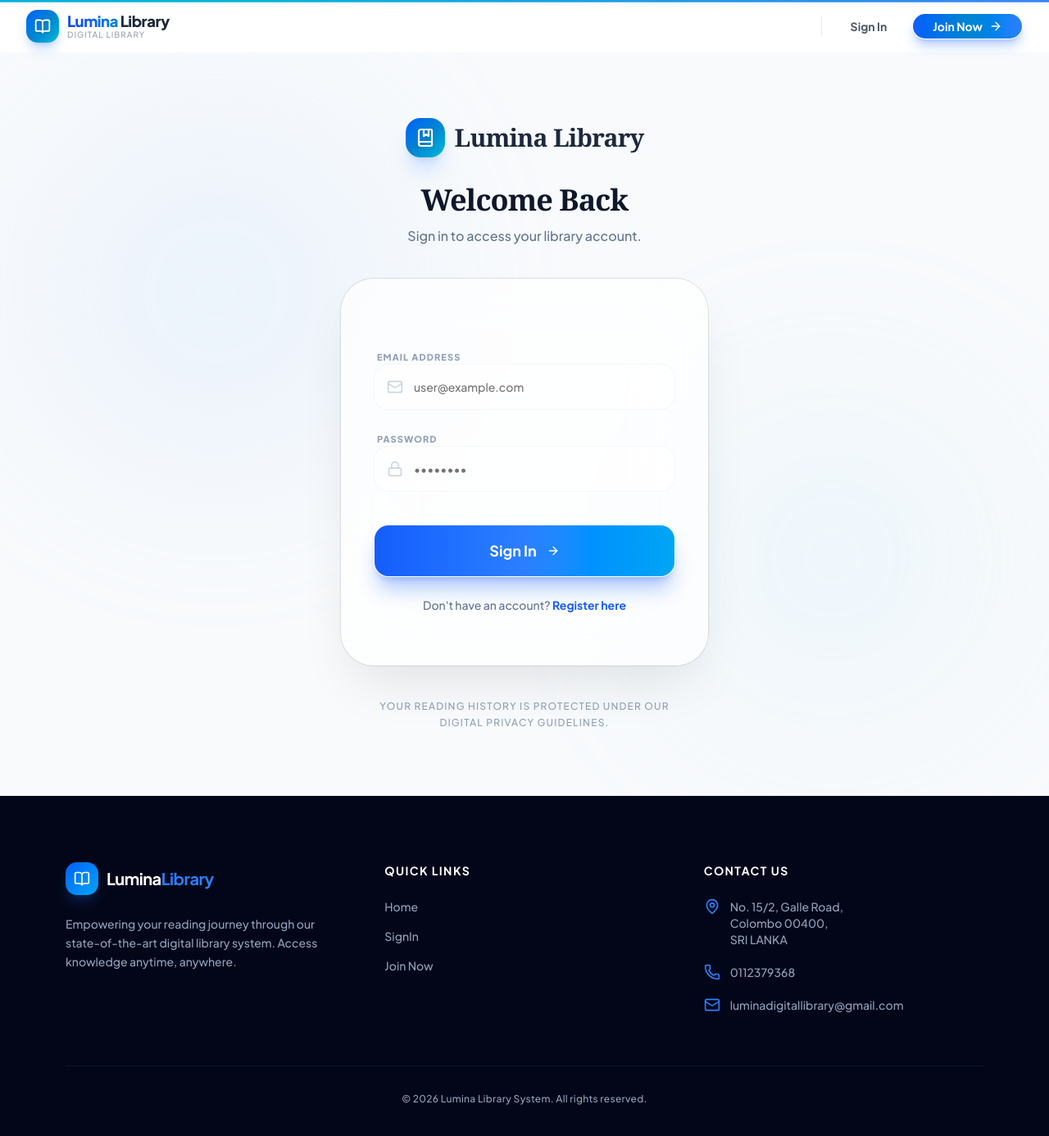
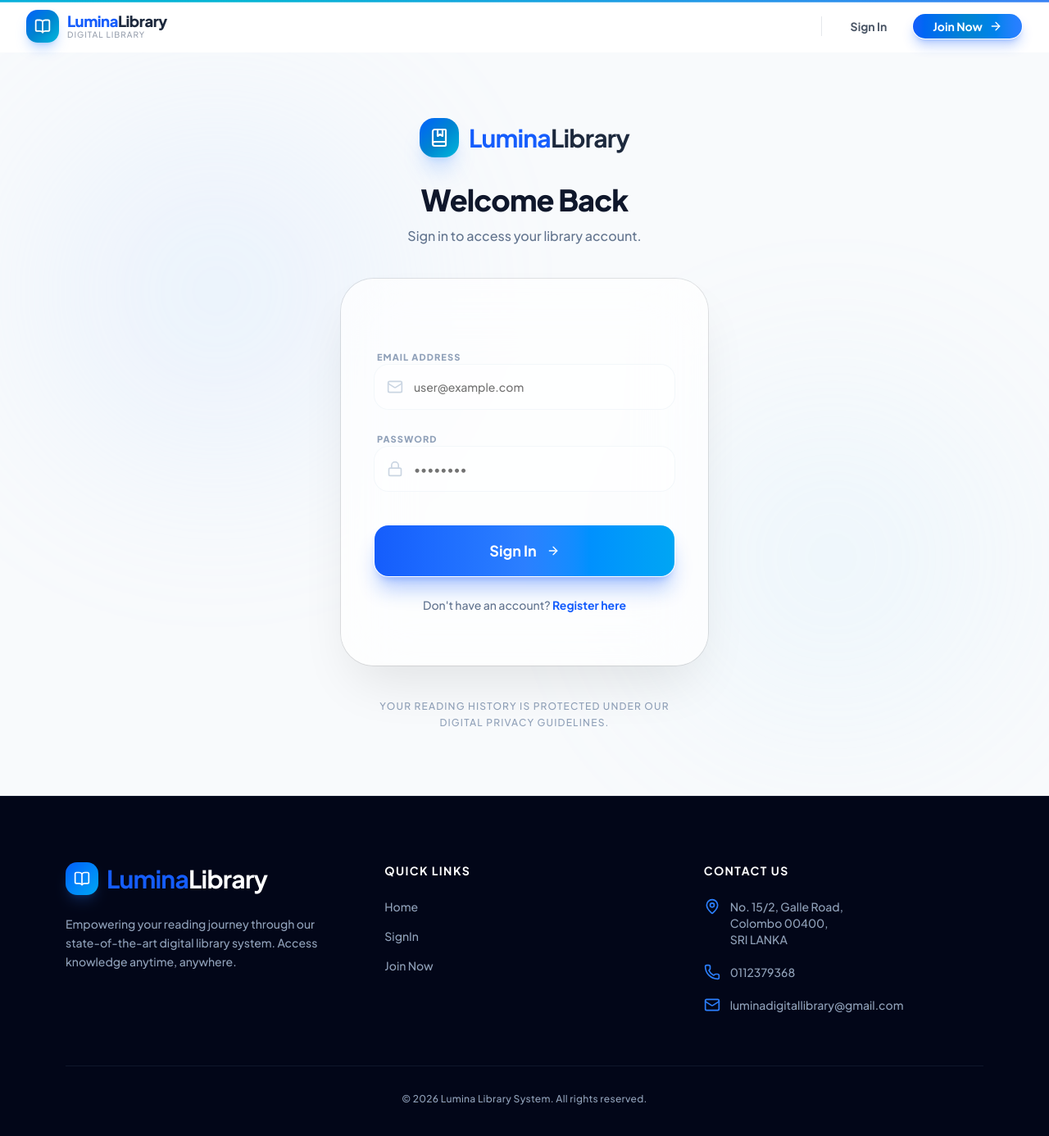
Before and after one commit to Bhanu-9618/Enterprise-Book-Borrowing-System-Frontend, a Next.js app: page /auth/signin in a window 1280 px wide. Shown: the top 1386 px of the page at 82% size. Built offline with nearby package versions, Linux system fonts and the light colour scheme.

Commit message:
Change font and colors

```diff
--- a/src/app/(pages)/auth/signin/page.tsx
+++ b/src/app/(pages)/auth/signin/page.tsx
@@ -89,11 +89,12 @@ export default function SigninPage() {
               <BookMarked className="h-6 w-6 text-white drop-shadow" strokeWidth={2.2} />
               <Sparkles className="absolute -right-1.5 -top-1.5 h-4 w-4 text-amber-300 opacity-0 transition-all duration-500 group-hover:opacity-100 group-hover:-translate-y-0.5" />
             </span>
-            <span className="text-3xl font-serif font-bold tracking-tight text-slate-800">
-              Lumina Library
+            <span className="text-3xl font-bold tracking-tight">
+              <span className="text-blue-600">Lumina</span>
+              <span className="text-slate-800">Library</span>
             </span>
           </Link>
-          <h1 className="text-4xl font-serif font-black text-slate-900 mb-3 tracking-tight">Welcome Back</h1>
+          <h1 className="text-4xl font-black text-slate-900 mb-3 tracking-tight">Welcome Back</h1>
           <p className="text-slate-500 font-medium">Sign in to access your library account.</p>
         </div>
 
--- a/src/app/(pages)/auth/signup/page.tsx
+++ b/src/app/(pages)/auth/signup/page.tsx
@@ -156,11 +156,12 @@ export default function SignupPage() {
               <BookMarked className="h-6 w-6 text-white drop-shadow" strokeWidth={2.2} />
               <Sparkles className="absolute -right-1.5 -top-1.5 h-4 w-4 text-amber-300 opacity-0 transition-all duration-500 group-hover:opacity-100 group-hover:-translate-y-0.5" />
             </span>
-            <span className="text-3xl font-serif font-bold tracking-tight text-slate-800">
-              Lumina Library
+            <span className="text-3xl font-bold tracking-tight">
+              <span className="text-blue-600">Lumina</span>
+              <span className="text-slate-800">Library</span>
             </span>
           </Link>
-          <h1 className="text-4xl font-serif font-black text-slate-900 mb-3 tracking-tight">Become a Member</h1>
+          <h1 className="text-4xl font-black text-slate-900 mb-3 tracking-tight">Become a Member</h1>
           <p className="text-slate-500 font-medium">Join our community and dive into a world of knowledge.</p>
         </div>
 
--- a/src/app/layout.tsx
+++ b/src/app/layout.tsx
@@ -36,7 +36,10 @@ export default function RootLayout({ children }: { children: React.ReactNode })
                   <div className="flex h-10 w-10 items-center justify-center rounded-xl bg-gradient-to-br from-blue-600 to-sky-500 shadow-lg shadow-blue-500/20">
                     <BookOpen className="h-5 w-5 text-white" />
                   </div>
-                  <span className="text-xl font-bold text-white tracking-tight">Lumina<span className="text-blue-500">Library</span></span>
+                  <span className="text-3xl font-bold tracking-tight">
+                    <span className="text-blue-600">Lumina</span>
+                    <span className="text-white">Library</span>
+                  </span>
                 </div>
                 <p className="text-sm leading-relaxed font-medium">
                   Empowering your reading journey through our state-of-the-art digital library system. Access knowledge anytime, anywhere.
--- a/src/components/Navbar.tsx
+++ b/src/components/Navbar.tsx
@@ -169,10 +169,8 @@ export default function Navbar() {
             </span>
             <div className="relative flex flex-col leading-none">
               <span className="text-[1.15rem] font-extrabold tracking-tight">
-                <span className="bg-gradient-to-r from-blue-700 via-blue-600 to-sky-600 bg-clip-text text-transparent">
-                  Lumina
-                </span>
-                <span className="text-gray-800"> Library</span>
+                <span className="text-blue-600">Lumina</span>
+                <span className="text-slate-800">Library</span>
               </span>
               <span className="mt-0.5 text-[10px] font-medium tracking-widest text-gray-400 uppercase">
                 Digital Library
```
